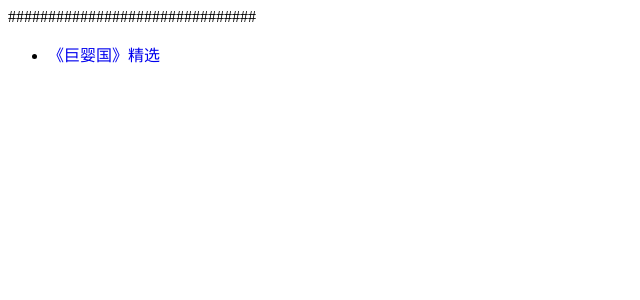
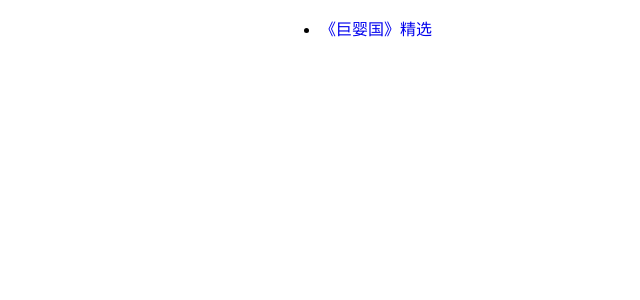
Before and after one commit to Platol/Platol.github.io, a Vue app: page / in a window 1280 px wide. Shown: the top 300 px of the page, without its empty margins (0-640 px from the left). Built offline with nearby package versions, Linux system fonts and the light colour scheme.

Commit message:
🚀🚀

```diff
--- a/src/App.vue
+++ b/src/App.vue
@@ -1,10 +1,14 @@
 <template>
     <div id="app">
-        <header>###############################</header>
+        <header></header>
         <router-view />
     </div>
 </template>
 
 <style lang="stylus" scoped>
+    @media screen and (min-width 768px)
+        #app
+            width 720px
+            margin 0 auto
 
 </style>
--- a/src/main.js
+++ b/src/main.js
@@ -3,6 +3,8 @@
 import router from './router'
 import store from './store'
 import './registerServiceWorker'
+
+import './main.styl'
 
 Vue.config.productionTip = false
 
--- /dev/null
+++ b/src/main.styl
@@ -0,0 +1,2 @@
+body
+    // background-color #eee
--- a/src/router/index.js
+++ b/src/router/index.js
@@ -14,7 +14,7 @@
 ]
 
 const router = new VueRouter({
-    mode: 'history',
+    mode: 'hash',
     base: process.env.BASE_URL,
     routes
 })
```
